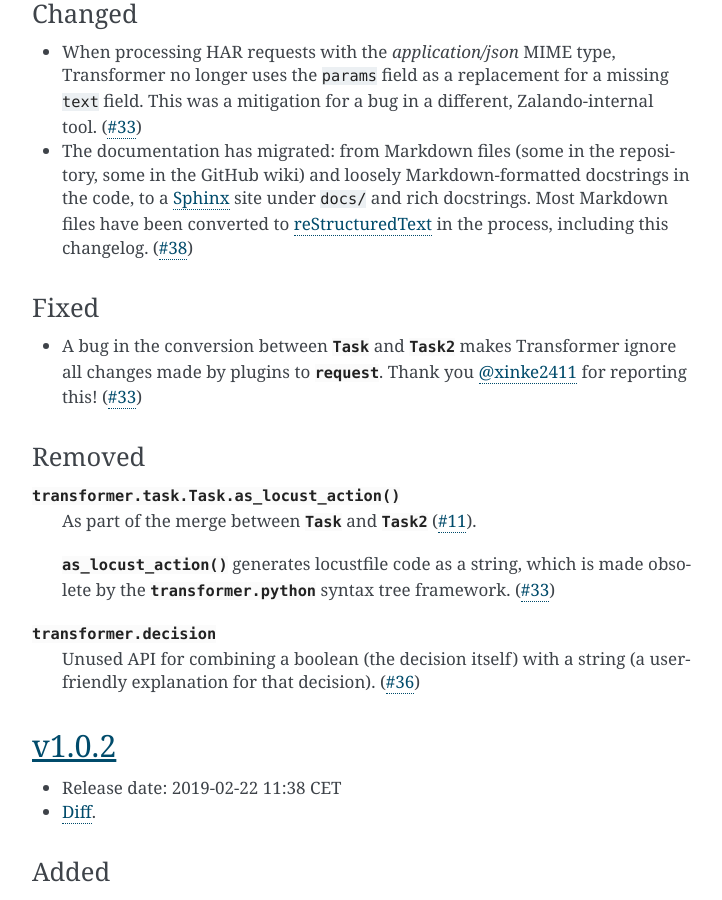
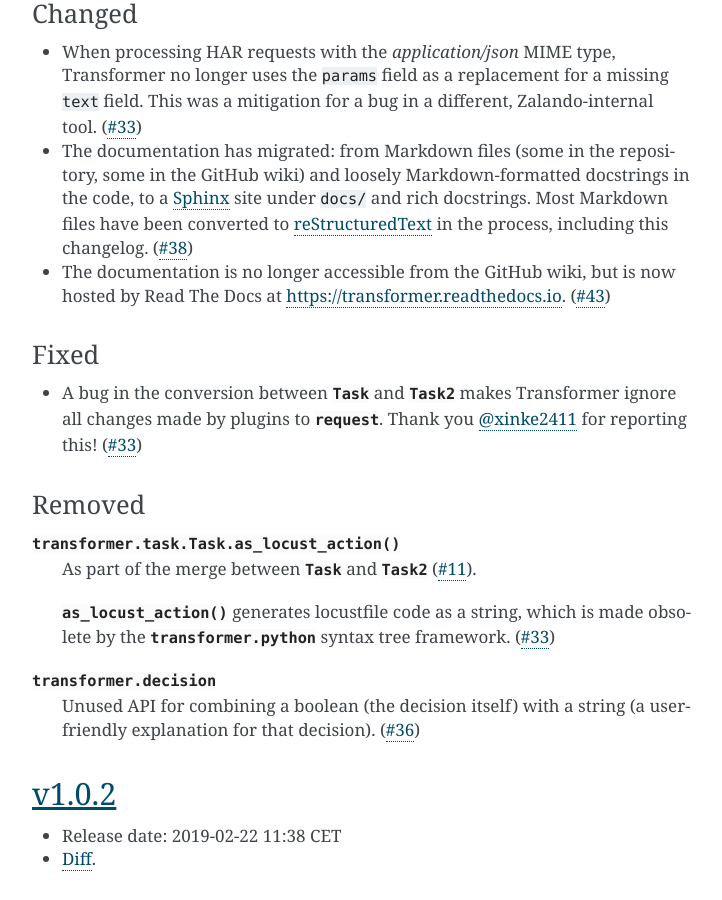
Before and after one commit to zalando-incubator/transformer, a Sphinx documentation site: the page built from docs/Changelog.rst, in a window 1280 px wide and 900 px high, scrolled down 892 px. Shown: the whole window, without its empty margins (388-1110 px from the left). Built offline with Sphinx 7.4.7, drawn with Linux system fonts in a browser that asks for light colours.

Commit message:
update docs/Changelog.rst
Signed-off-by: Thibaut Le Page <thibaut.le.page@zalando.de>

```diff
--- a/docs/Changelog.rst
+++ b/docs/Changelog.rst
@@ -64,6 +64,9 @@ Changed
   code, to a Sphinx_ site under :file:`docs/` and rich docstrings.
   Most Markdown files have been converted to reStructuredText_ in the process,
   including this changelog. (:pr:`38`)
+
+- The documentation is no longer accessible from the GitHub wiki, but is now
+  hosted by Read The Docs at https://transformer.readthedocs.io. (:pr:`43`)
 
 .. _Sphinx: http://www.sphinx-doc.org
 .. _reStructuredText: http://www.sphinx-doc.org/en/master/usage/restructuredtext
```
